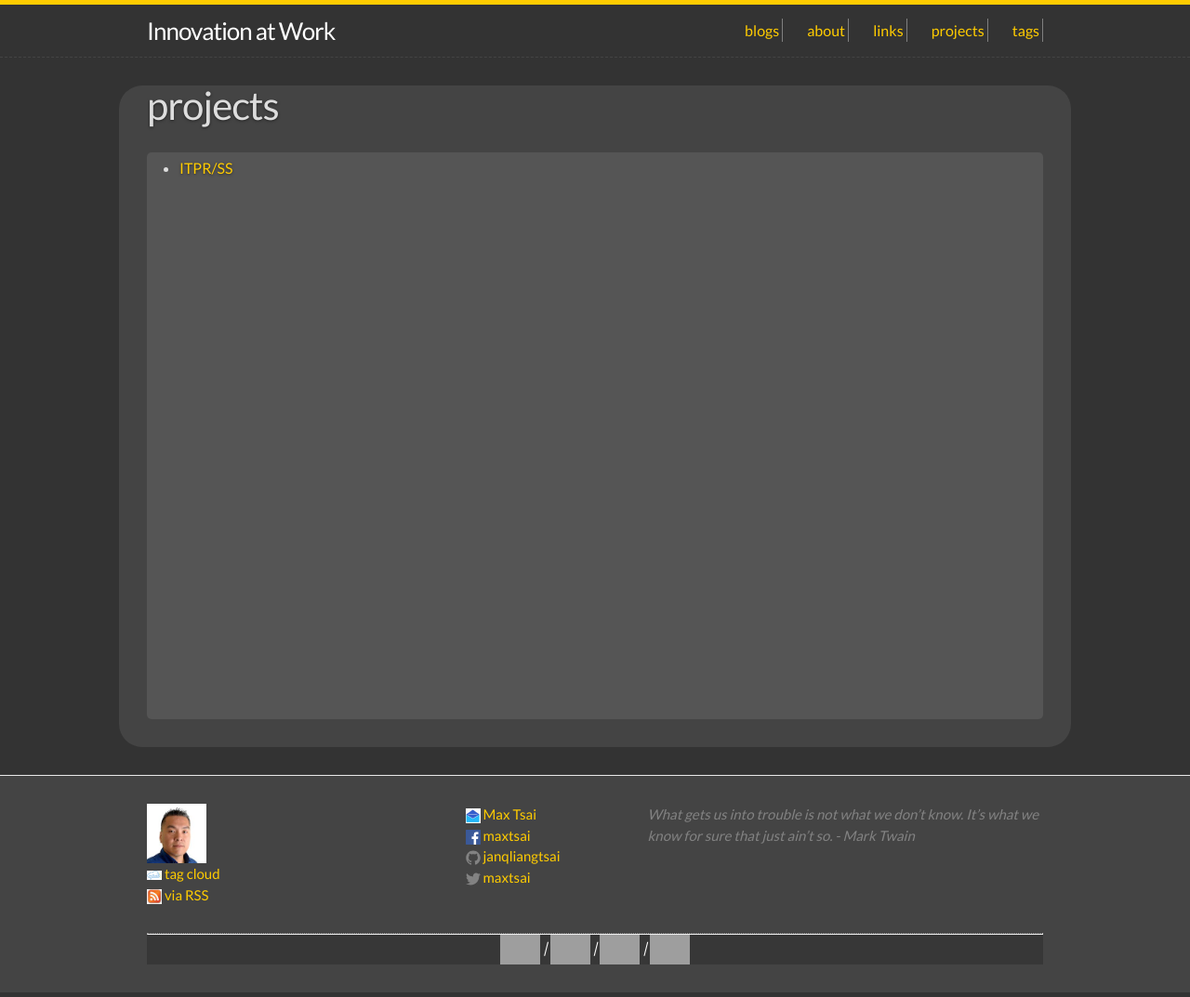
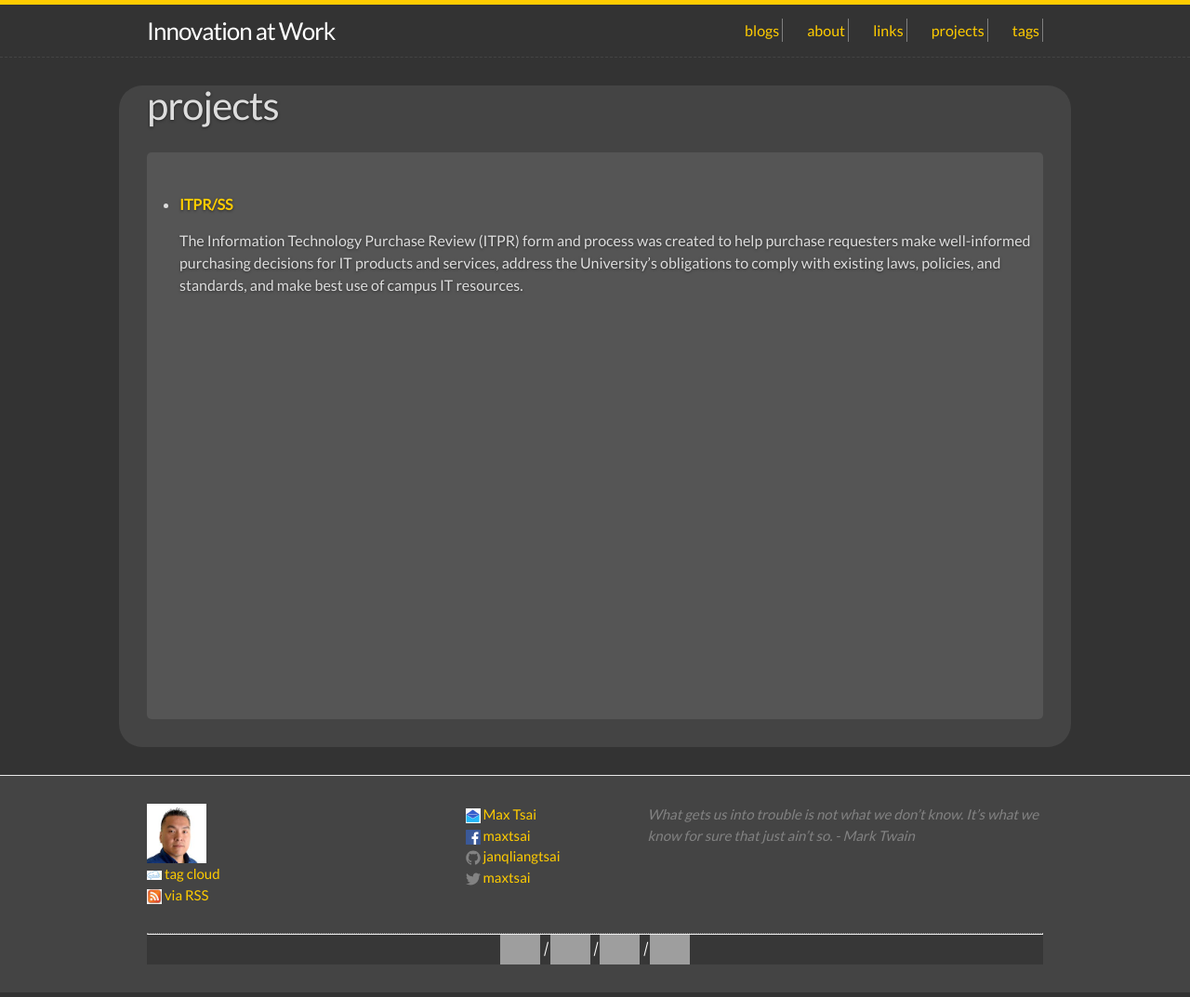
Before and after one commit to JANQLIANGTSAI/janqliangtsai.github.io, a Jekyll site: the page built from projects/projects.md, in a window 1280 px wide. Shown: the whole page at 93% size. Built offline with Jekyll 4.4.1, drawn with Linux system fonts in a browser that asks for light colours; grey boxes are pictures that could not be loaded.

Commit message:
projects page

```diff
--- a/projects/projects.md
+++ b/projects/projects.md
@@ -4,5 +4,8 @@ title: projects
 permalink: /projects/
 excerpt: Project List
 ---
+<br/>
 
-* [ITPR/SS](/projects/itps)
+* **[ITPR/SS](/projects/itps)**
+
+  The Information Technology Purchase Review (ITPR) form and process was created to help purchase requesters make well-informed purchasing decisions for IT products and services, address the University’s obligations to comply with existing laws, policies, and standards, and make best use of campus IT resources.
```
